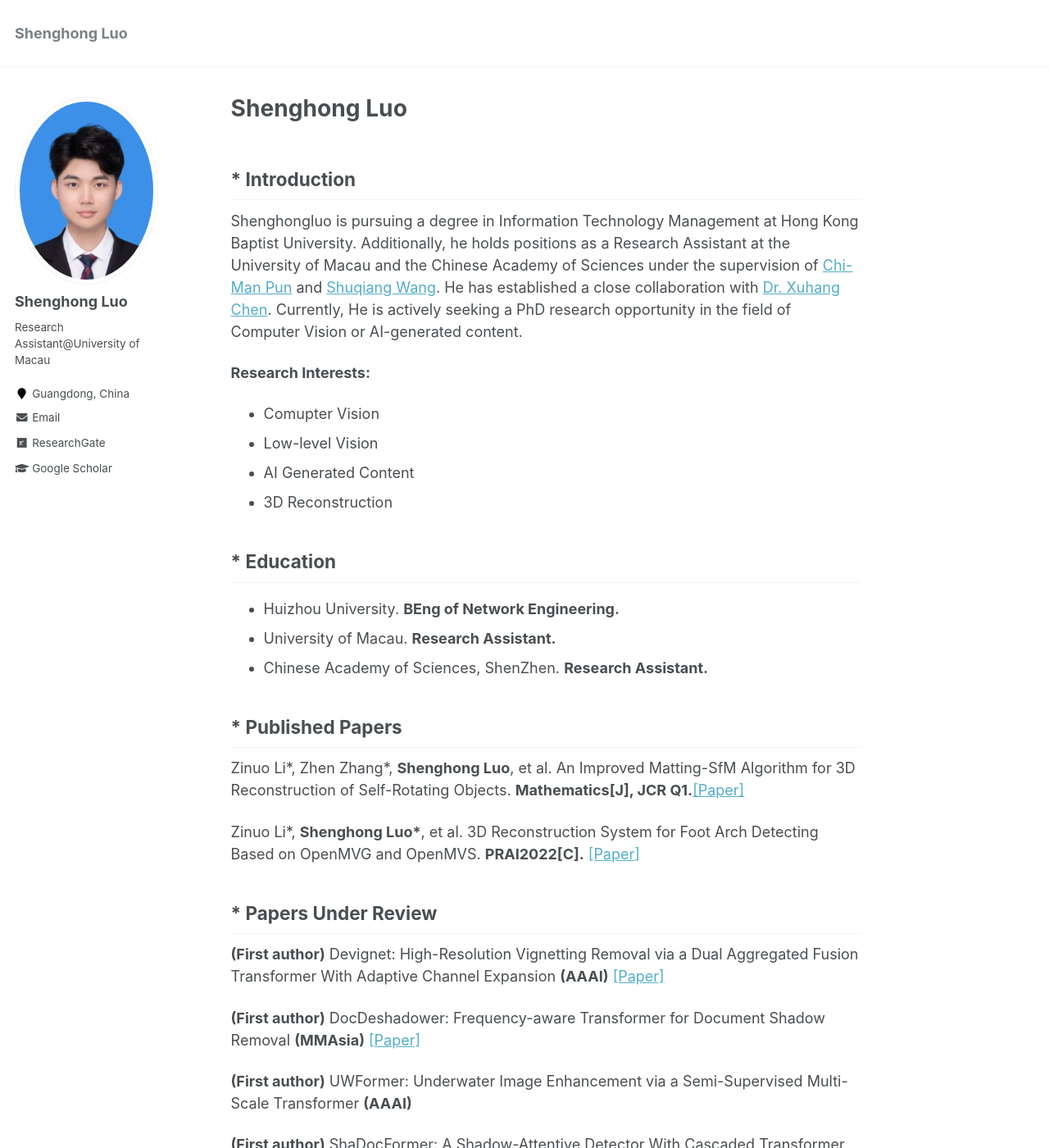
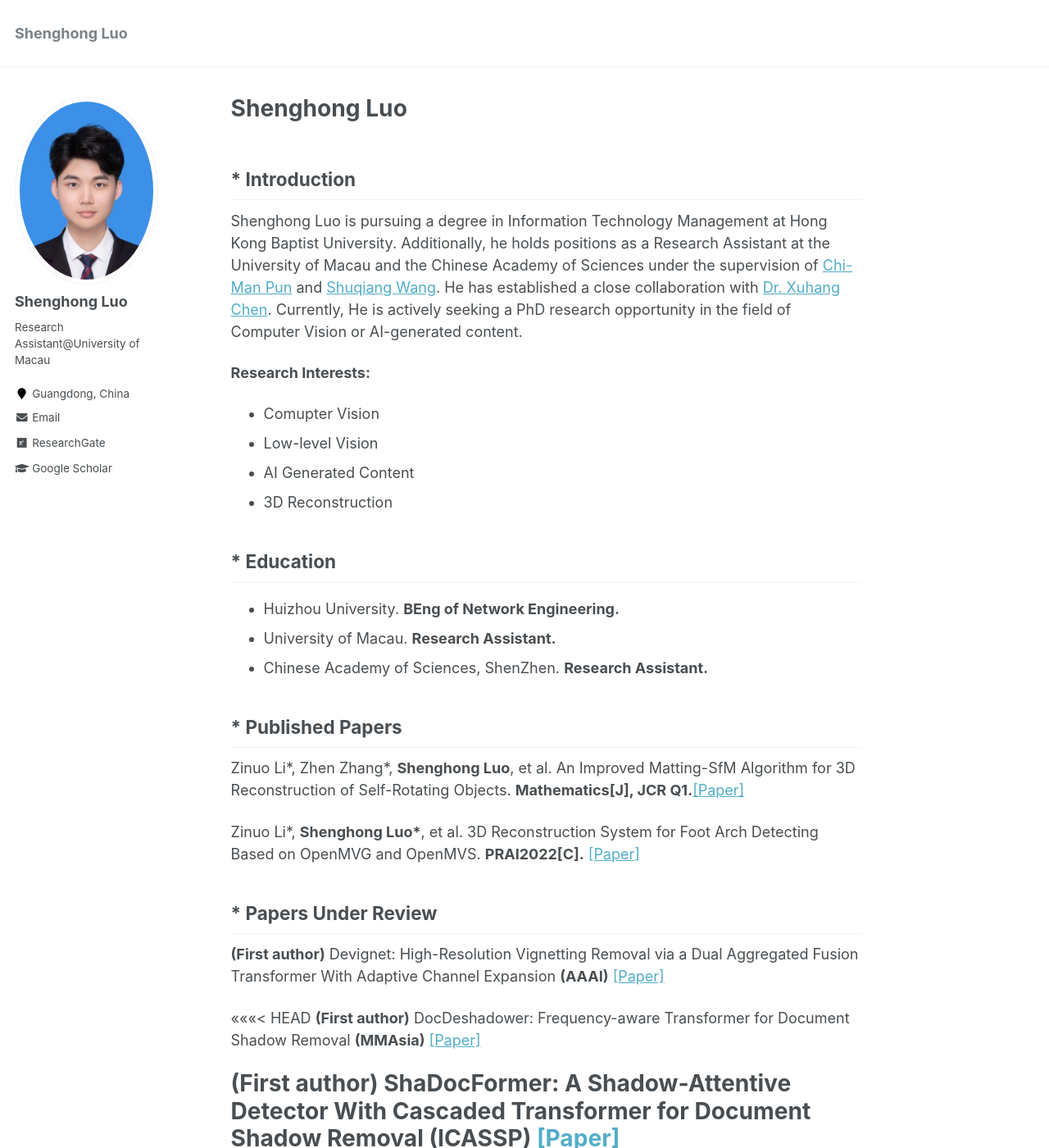
Before and after one commit to Shenghong-Luo/Shenghong-Luo.github.io, a Jekyll site: the page built from _pages/about.md, in a window 1280 px wide and 1400 px high. Shown: the whole window at 82% size. Built offline with Jekyll 4.4.1, drawn with Linux system fonts in a browser that asks for light colours; some of the changed text lies outside the part shown.

Commit message:
Update about.md

```diff
--- a/_pages/about.md
+++ b/_pages/about.md
@@ -8,7 +8,7 @@ redirect_from:
   - /about.html
 ---
 ## * Introduction
-Shenghongluo is pursuing a degree in Information Technology Management at Hong Kong Baptist University. Additionally, he holds positions as a Research Assistant at the University of Macau and the Chinese Academy of Sciences under the supervision of <a href="https://www.cis.um.edu.mo/~cmpun/">Chi-Man Pun</a> and <a href="https://people.ucas.edu.cn/~wangshuqiang?language=en">Shuqiang Wang</a>. He has established a close collaboration with <a href="https://cxh.netlify.app/">Dr. Xuhang Chen</a>. Currently, He is actively seeking a PhD research opportunity in the field of Computer Vision or AI-generated content.
+Shenghong Luo is pursuing a degree in Information Technology Management at Hong Kong Baptist University. Additionally, he holds positions as a Research Assistant at the University of Macau and the Chinese Academy of Sciences under the supervision of <a href="https://www.cis.um.edu.mo/~cmpun/">Chi-Man Pun</a> and <a href="https://people.ucas.edu.cn/~wangshuqiang?language=en">Shuqiang Wang</a>. He has established a close collaboration with <a href="https://cxh.netlify.app/">Dr. Xuhang Chen</a>. Currently, He is actively seeking a PhD research opportunity in the field of Computer Vision or AI-generated content.
 
 <b>Research Interests:</b>
 * Comupter Vision
@@ -31,11 +31,15 @@ Zinuo Li\*, **Shenghong Luo\***, et al. 3D Reconstruction System for Foot Arch D
 ## * Papers Under Review
 **(First author)** Devignet: High-Resolution Vignetting Removal via a Dual Aggregated Fusion Transformer With Adaptive Channel Expansion **(AAAI)** <a href="https://arxiv.org/abs/2308.13739">[Paper]</a>
 
+<<<<<<< HEAD
 **(First author)** DocDeshadower: Frequency-aware Transformer for Document Shadow Removal **(MMAsia)** <a href="https://arxiv.org/abs/2307.15318">[Paper]</a>
 
-**(First author)** UWFormer: Underwater Image Enhancement via a Semi-Supervised Multi-Scale Transformer **(AAAI)**
+**(First author)** ShaDocFormer: A Shadow-Attentive Detector With Cascaded Transformer for Document Shadow Removal **(ICASSP)**  <a href="https://arxiv.org/abs/2309.06670">[Paper]</a>
+=======
+**(First author)** DocDeshadower: Frequency-aware Transformer for Document Shadow Removal **(CVM)** <a href="https://arxiv.org/abs/2307.15318">[Paper]</a>
+>>>>>>> 9d89f96acdd07175761b8132e0d17c66a70a895c
 
-**(First author)** ShaDocFormer: A Shadow-Attentive Detector With Cascaded Transformer for Document Shadow Removal **(ICASSP)**
+UWFormer: Underwater Image Enhancement via a Semi-Supervised Multi-Scale Transformer **(CVM)**  <a href="https://paperswithcode.com/paper/uwformer-underwater-image-enhancement-via-a">[Paper]</a>
 ## Misc
 🎓 Possess a profound and enduring research enthusiasm for AI
 
```
Also changed, not shown: 1 other file.
